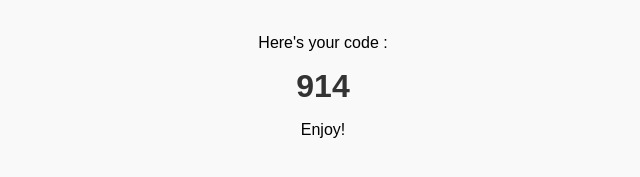
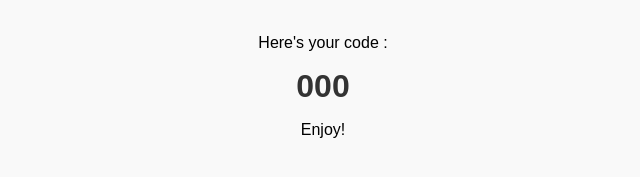
Before and after one commit to mariemariemariem/codecasier10, a plain HTML site: page index.html in a window 1280 px wide. Shown: the part 371-548 px from the top of the page, 317-957 px from the left. Drawn offline with Linux system fonts and the light colour scheme.

Commit message:
Update index.html

```diff
--- a/index.html
+++ b/index.html
@@ -29,7 +29,7 @@
 <body>
   <h1>Thank you for your payment <span class="emoji">🙂</span></h1>
   <p>Here's your code :</p>
-  <div class="code">914</div>
+  <div class="code">000</div>
   <p>Enjoy!</p>
 </body>
 </html>
```
